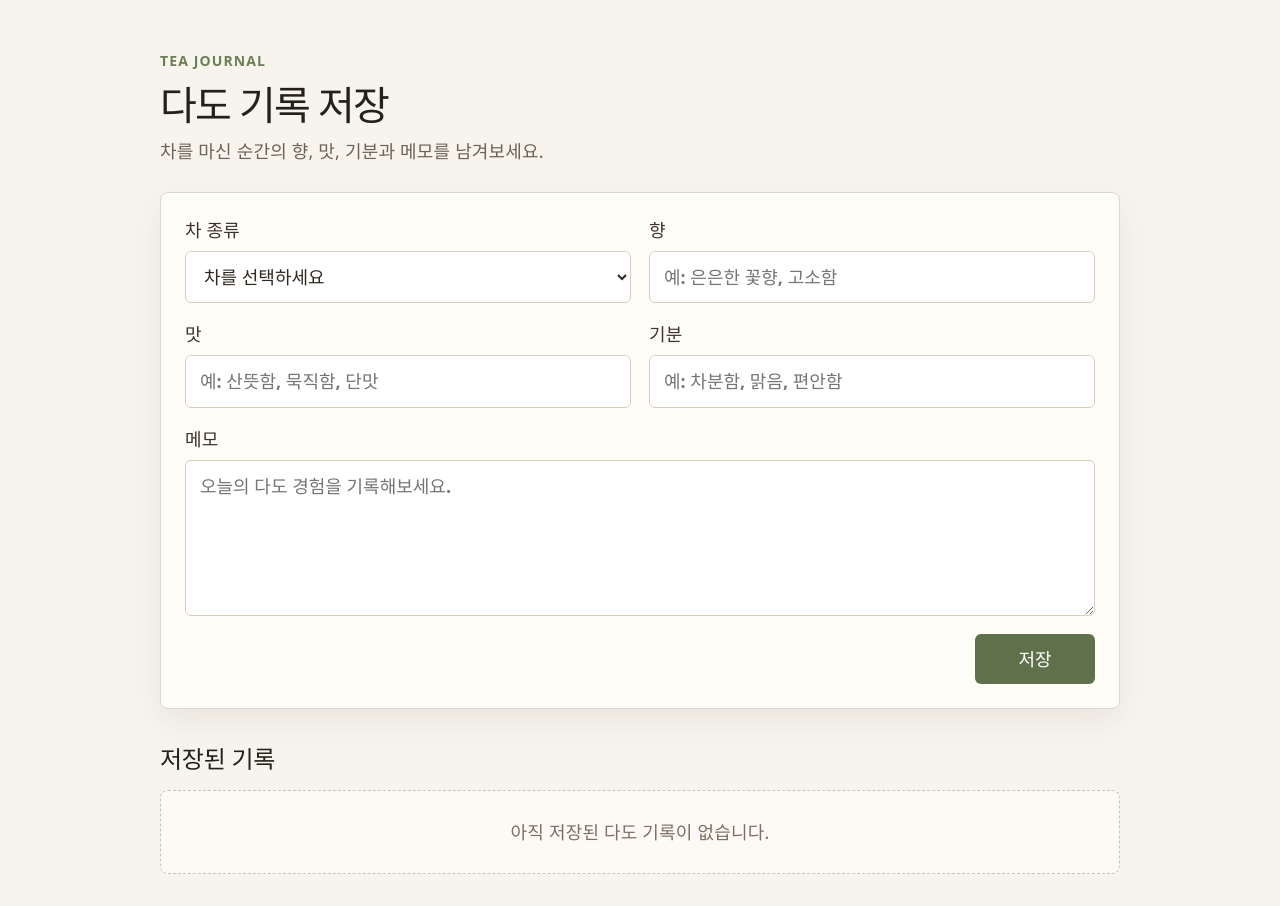
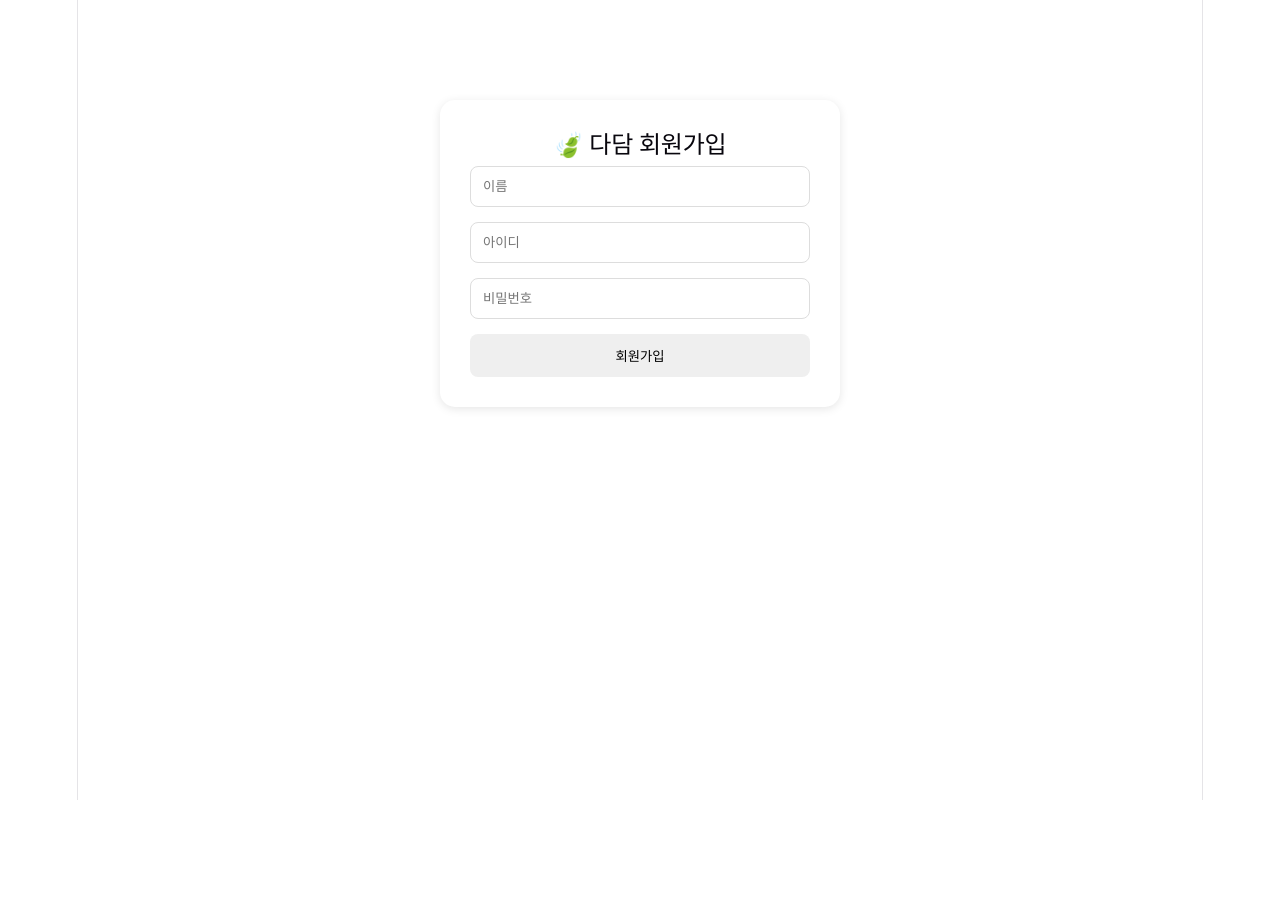
Before and after one commit to Woojiyeong/Dadam, a React (Vite) app: page /register in a window 1280 px wide. Shown: the top 906 px of the page. After the commit the page ends 800 px from the top, so only its background shows below. Built offline with nearby package versions, Linux system fonts and the light colour scheme.

Commit message:
[Refeat] :: 페이지 연결

```diff
--- a/src/App.jsx
+++ b/src/App.jsx
@@ -1,8 +1,29 @@
+import { BrowserRouter, Routes, Route } from "react-router-dom";
+
+import HomePage from "./pages/HomePage";
+import LoginPage from "./pages/LoginPage";
+import RegisterPage from "./pages/RegisterPage";
+import BrewingGuidePage from "./pages/BrewingGuidePage";
+import TimerPage from "./pages/TimerPage";
 import TeaRecordPage from "./pages/TeaRecordPage";
-import "./App.css";
+function App() {
+  return (
+    <BrowserRouter>
+      <Routes>
+        <Route path="/" element={<LoginPage />} />
 
-function App() {
-  return <TeaRecordPage />;
+        <Route path="/register" element={<RegisterPage />} />
+
+        <Route path="/home" element={<HomePage />} />
+
+        <Route path="/brewing/:id" element={<BrewingGuidePage />} />
+
+        <Route path="/timer" elements={<TimerPage />} />
+
+        <Route path="/record" element={<TeaRecordPage />} />
+      </Routes>
+    </BrowserRouter>
+  );
 }
 
 export default App;
--- a/src/pages/RegisterPage.jsx
+++ b/src/pages/RegisterPage.jsx
@@ -23,9 +23,7 @@ function RegisterPage() {
 
     const users = JSON.parse(localStorage.getItem("users")) || [];
 
-    const exists = users.find(
-      (user) => user.username === form.username
-    );
+    const exists = users.find((user) => user.username === form.username);
 
     if (exists) {
       alert("이미 존재하는 아이디입니다.");
@@ -41,7 +39,7 @@ function RegisterPage() {
     localStorage.setItem("users", JSON.stringify(users));
 
     alert("회원가입 완료!");
-    navigate("/login");
+    navigate("/");
   };
 
   return (
@@ -73,9 +71,7 @@ function RegisterPage() {
           onChange={handleChange}
         />
 
-        <button type="submit">
-          회원가입
-        </button>
+        <button type="submit">회원가입</button>
       </form>
     </div>
   );
```
Also changed, not shown: 1 other file (tests, documents, lock files or other folders).
